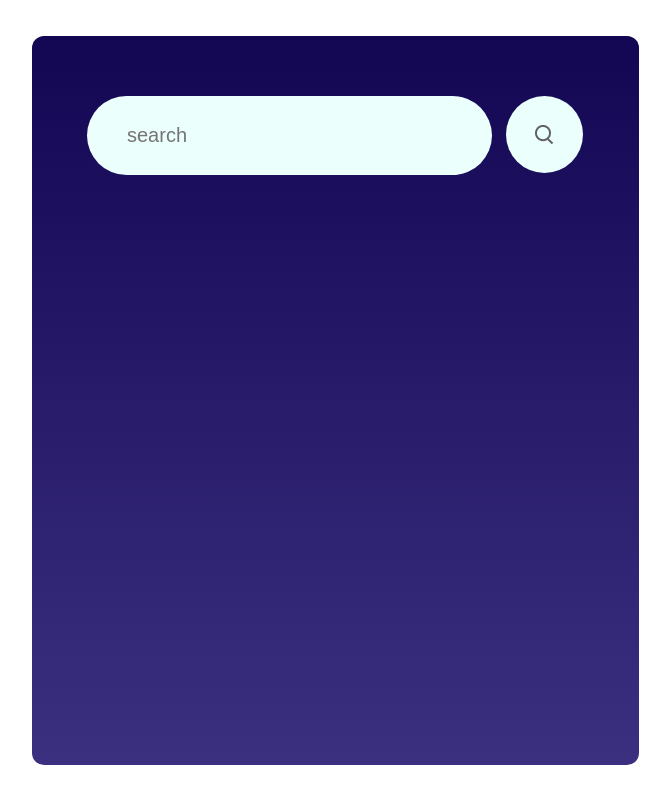
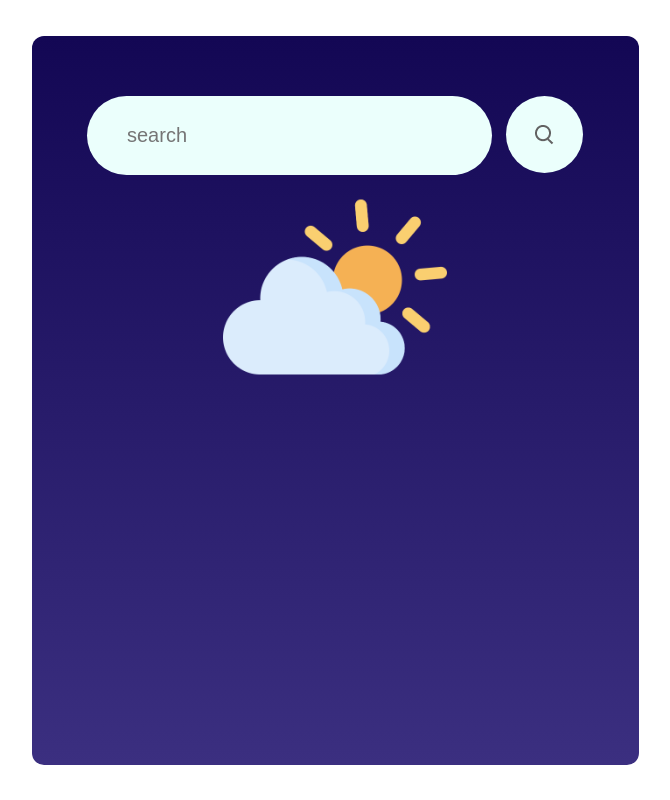
Before and after one commit to A-S-Vignesh-Raja/weather-app, a React (Vite) app: page / in a window 1280 px wide. Shown: the whole page, without its empty margins (305-975 px from the left). Built offline with nearby package versions, Linux system fonts and the light colour scheme.

Commit message:
added images

```diff
--- a/src/Components/WeatherApp/weatherapp.jsx
+++ b/src/Components/WeatherApp/weatherapp.jsx
@@ -17,8 +17,10 @@ const Weatherapp = () => {
         <input type="text" className="cityInput" placeholder='search' />
         <div className="search-icon">
           <img src={search_icon} alt="search" />
-
         </div>
+      </div>
+      <div className="weather-image">
+        <img src={cloud_icon} alt="" />
       </div>
     </div>
   )
```
